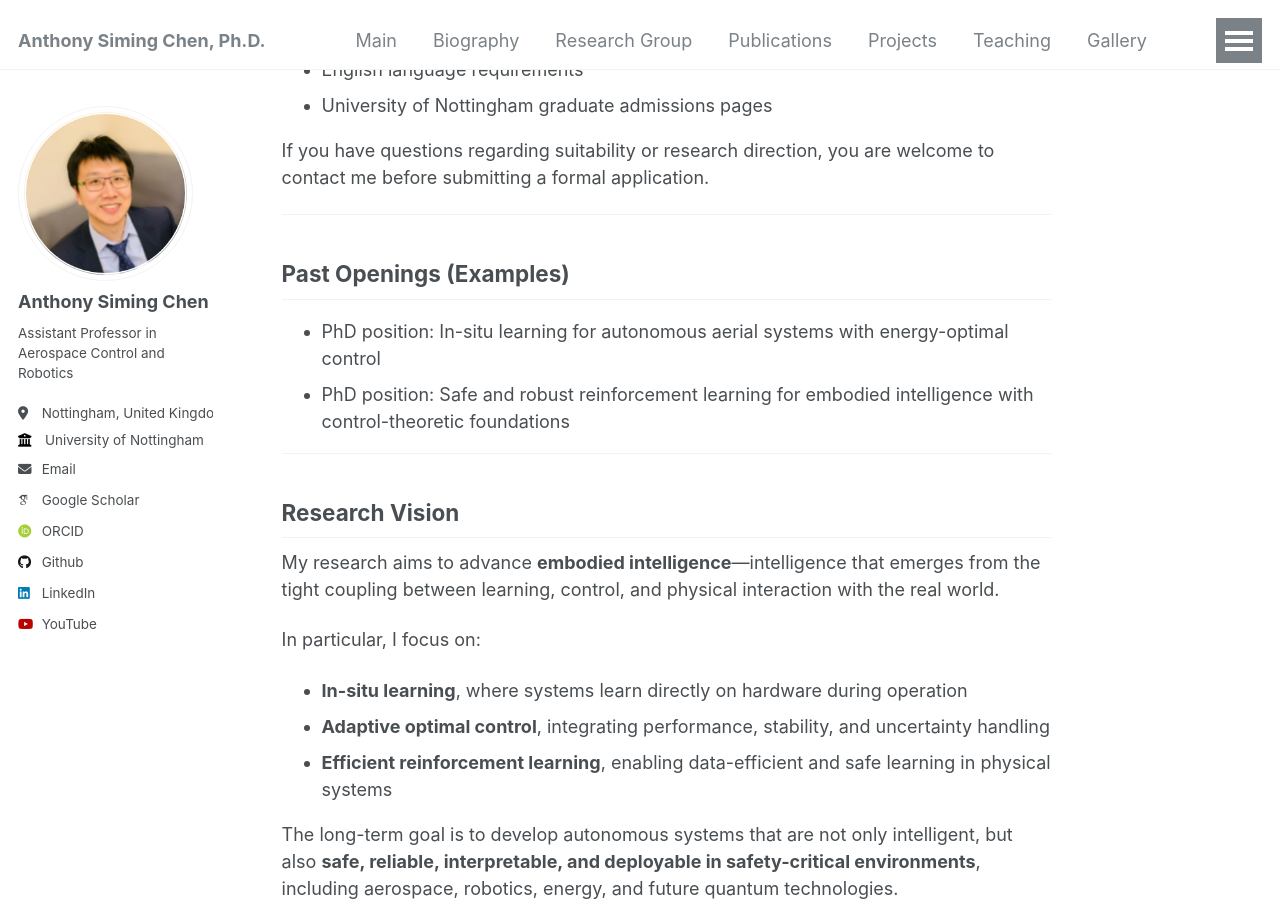
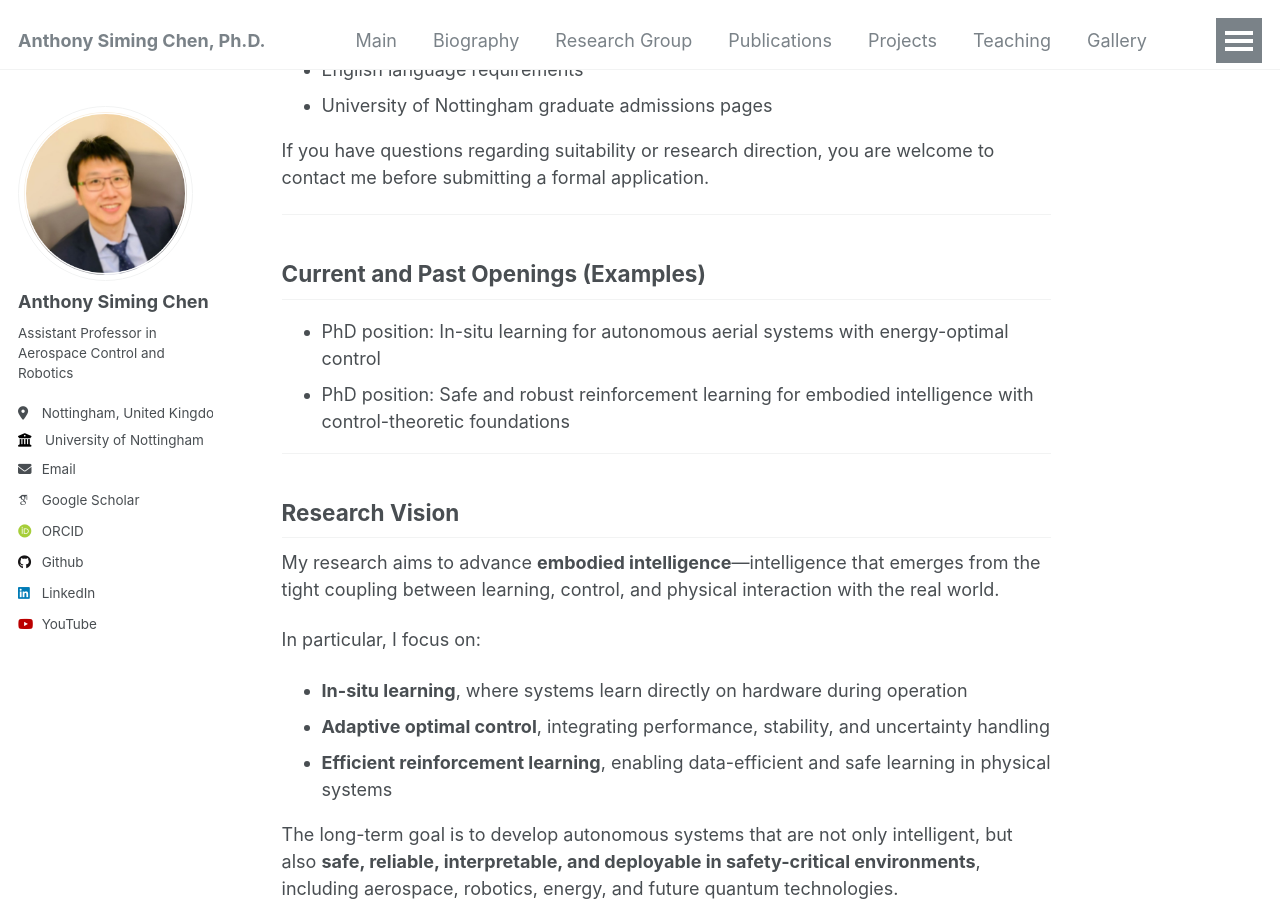
Before and after one commit to Anthony-S-Chen/Anthony-S-Chen.github.io, a Jekyll site: the page built from _pages/Opening.md, in a window 1280 px wide and 900 px high, scrolled down 1585 px. Built offline with Jekyll 4.4.1, drawn with Linux system fonts in a browser that asks for light colours; some web fonts are replaced.

Commit message:
Update Opening.md

```diff
--- a/_pages/Opening.md
+++ b/_pages/Opening.md
@@ -54,7 +54,7 @@ If you have questions regarding suitability or research direction, you are welco
 
 ---
 
-## Past Openings (Examples)
+## Current and Past Openings (Examples)
 
 - PhD position: In-situ learning for autonomous aerial systems with energy-optimal control
 - PhD position: Safe and robust reinforcement learning for embodied intelligence with control-theoretic foundations
```
